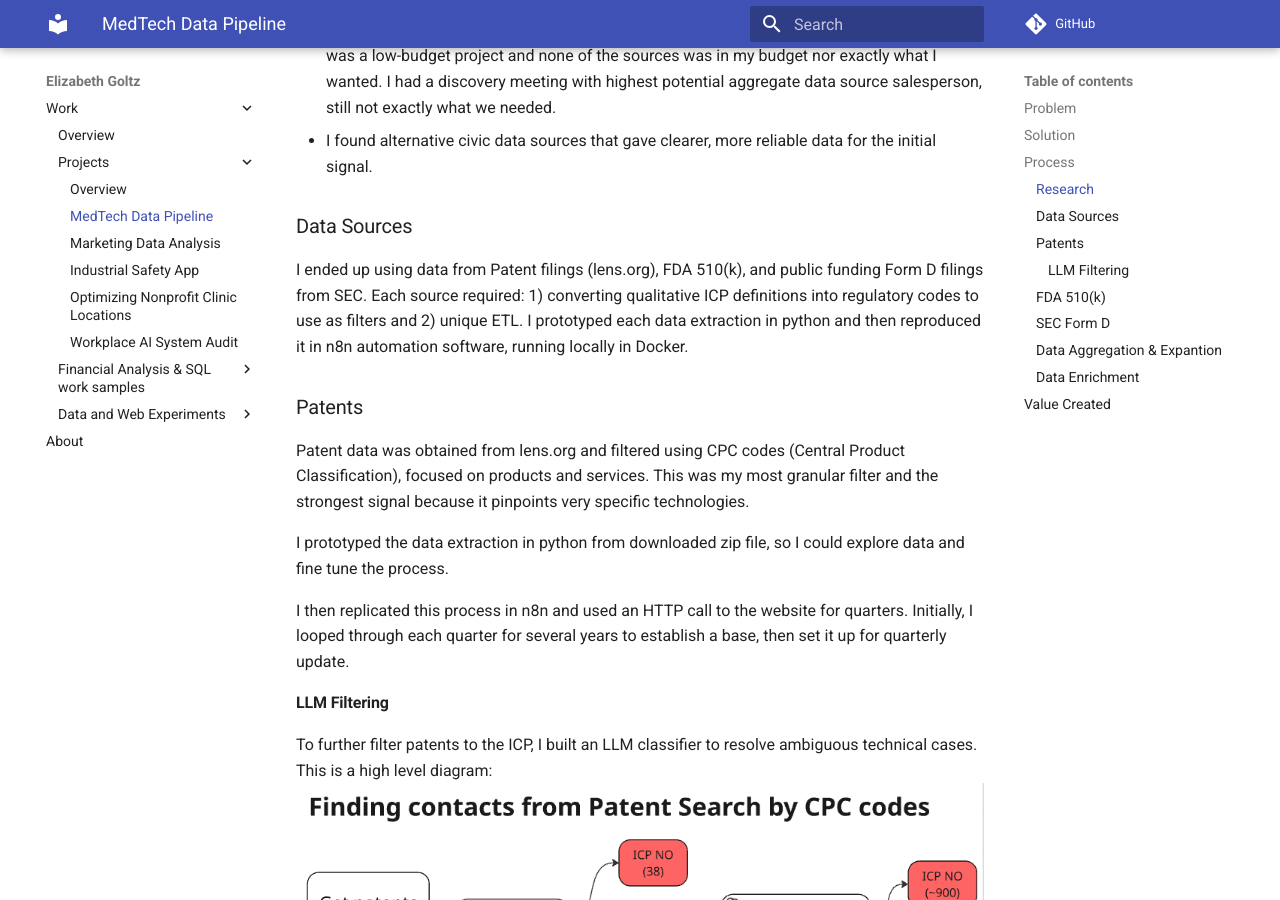
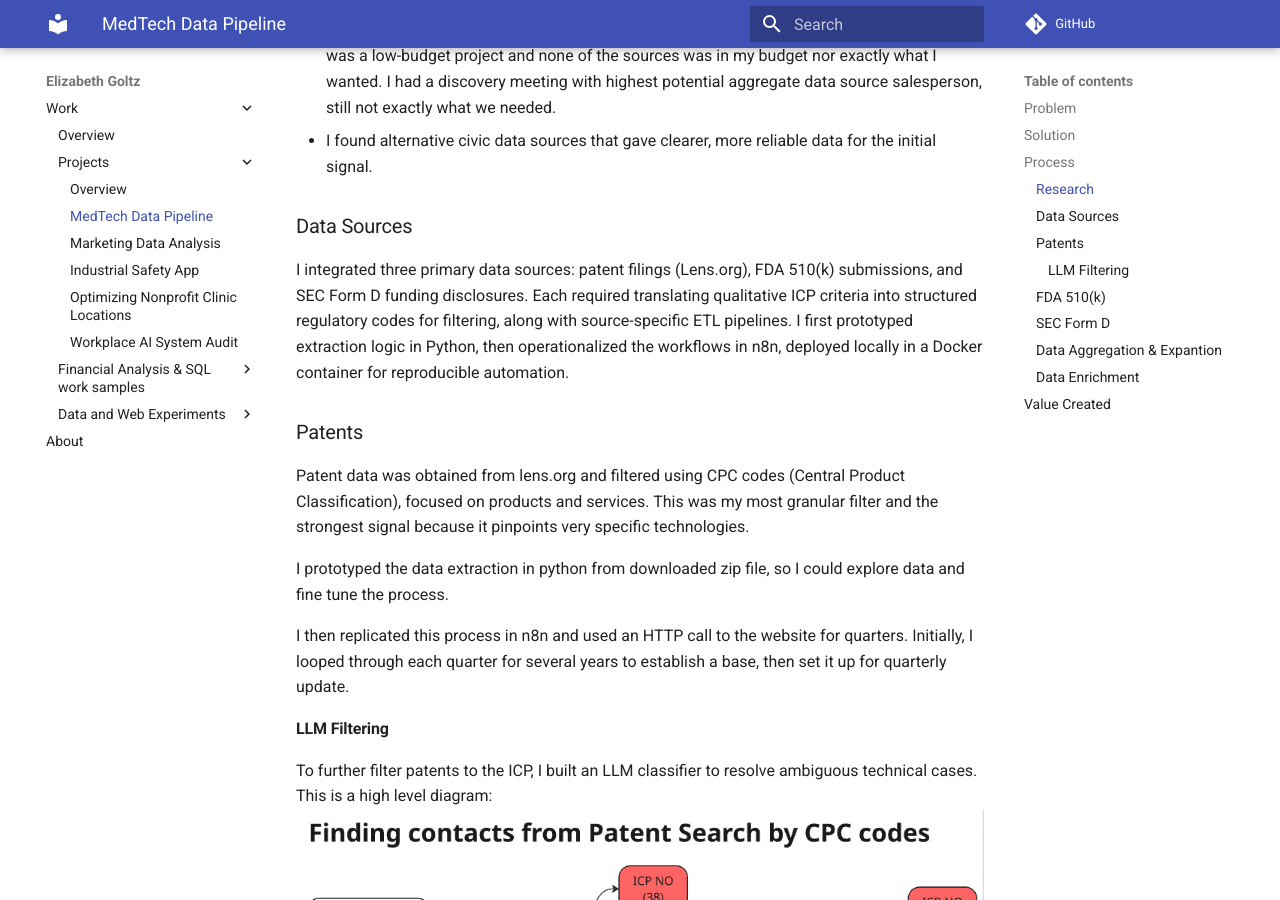
Before and after one commit to egoltz/egoltz.github.io, an MkDocs documentation site: the page built from docs/work/projects/icp.md, in a window 1280 px wide and 900 px high, scrolled down 828 px. Built offline with MkDocs 1.6.1 and Material for MkDocs 9.7.7, drawn with Linux system fonts in a browser that asks for light colours; comment, search, counter and statistics services are not loaded.

Commit message:
edited text

```diff
--- a/docs/work/projects/icp.md
+++ b/docs/work/projects/icp.md
@@ -19,13 +19,12 @@
 - I found alternative civic data sources that gave clearer, more reliable data for the initial signal.
 
 ### Data Sources
-I ended up using data from Patent filings (lens.org), FDA 510(k), and public funding Form D filings from SEC. Each source required: 1) converting qualitative ICP definitions into regulatory codes to use as filters and 2) unique ETL. I prototyped each data extraction in python and then reproduced it in n8n automation software, running locally in Docker.
+I integrated three primary data sources: patent filings (Lens.org), FDA 510(k) submissions, and SEC Form D funding disclosures. Each required translating qualitative ICP criteria into structured regulatory codes for filtering, along with source-specific ETL pipelines. I first prototyped extraction logic in Python, then operationalized the workflows in n8n, deployed locally in a Docker container for reproducible automation.
 
 ### Patents
 Patent data was obtained from lens.org and filtered using CPC codes (Central Product Classification), focused on products and services. This was my most granular filter and the strongest signal because it pinpoints very specific technologies.
 
 I prototyped the data extraction in python from downloaded zip file, so I could explore data and fine tune the process.
-
 
 I then replicated this process in n8n and used an HTTP call to the website for quarters. Initially, I looped through each quarter for several years to establish a base, then set it up for quarterly update.
 
```
Also changed, not shown: docs/index.md (+1 -1 lines).
